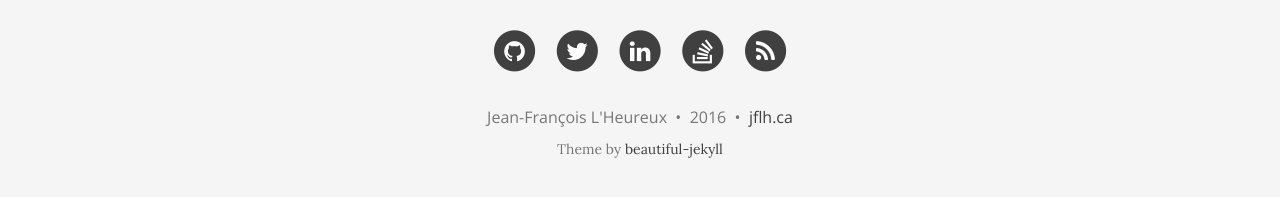
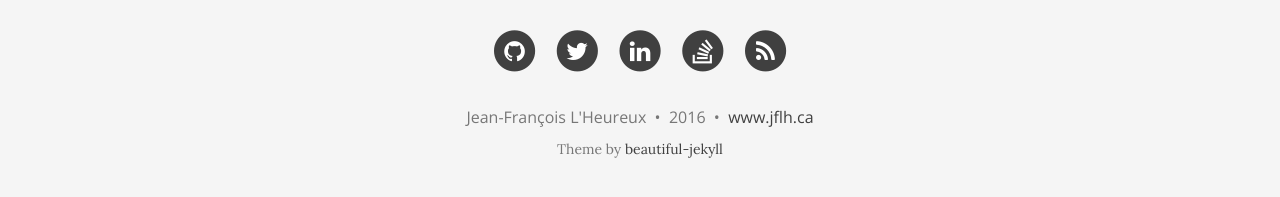
Before and after one commit to jflheureux/jflh-website, a Jekyll site: the page built from index.html, in a window 1280 px wide and 900 px high, scrolled down 2002 px. Shown: the part 690-887 px from the top of the window. Built offline with Jekyll 4.4.1, drawn with Linux system fonts in a browser that asks for light colours; nearby versions of some CDN libraries; the list of posts is cut into pages by our own code.

Commit message:
* Change the site url to www.jflh.ca

```diff
--- a/_config.yml
+++ b/_config.yml
@@ -4,7 +4,7 @@
 # baseurl is the website's URL without the hostname
 
 # If you are building a simple GitHub user page (http://username.github.io) then use these settings:
-url: "http://jflh.ca"
+url: "http://www.jflh.ca"
 baseurl: "" # the subpath of your site, e.g. /blog/
 
 # Site settings
@@ -48,7 +48,7 @@ footer-links-active:
 
 # How to display the link to the website in the footer
 # Remove this if you don't want a link in the footer
-url-pretty: "jflh.ca"  # eg. "deanattali.com/beautiful-jekyll"
+url-pretty: "www.jflh.ca"  # eg. "deanattali.com/beautiful-jekyll"
 
 # --- Misc --- #
 
```
